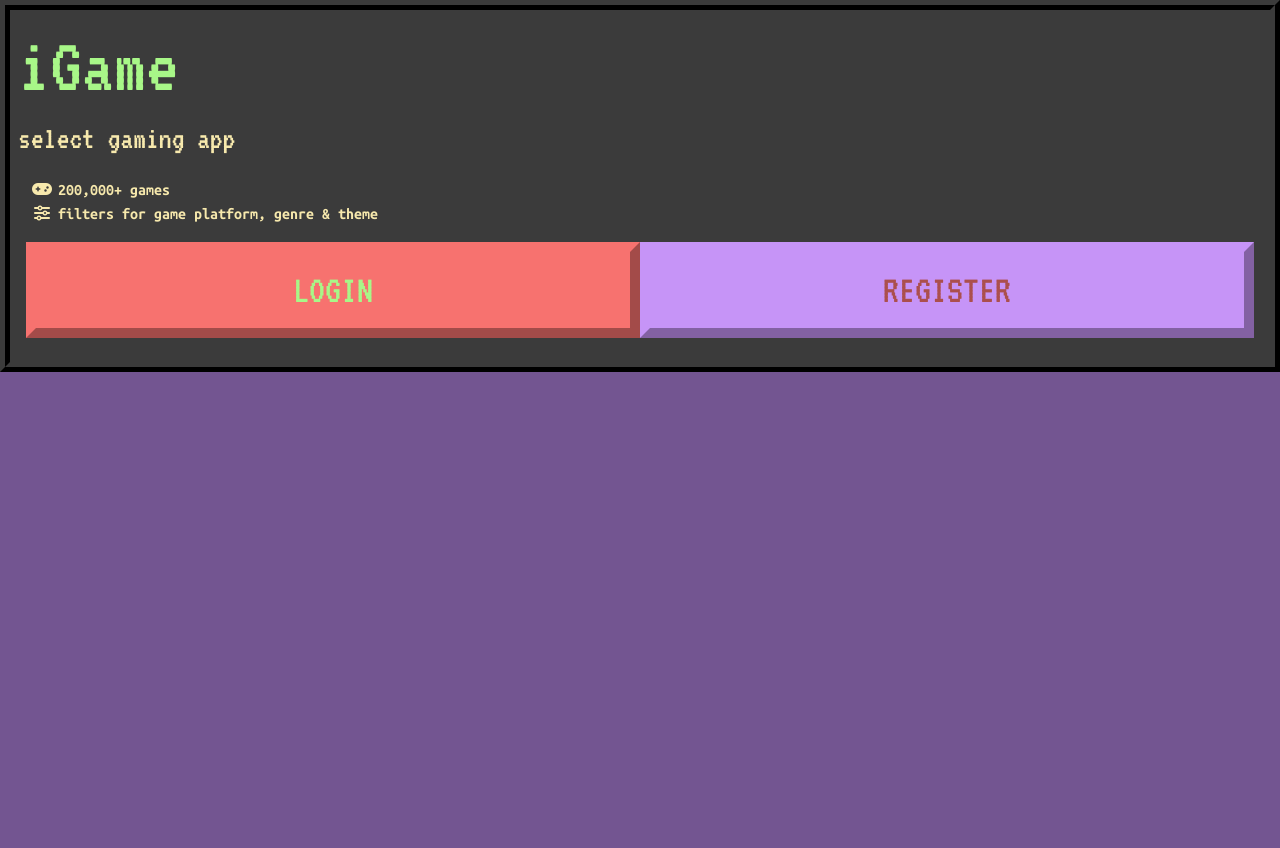
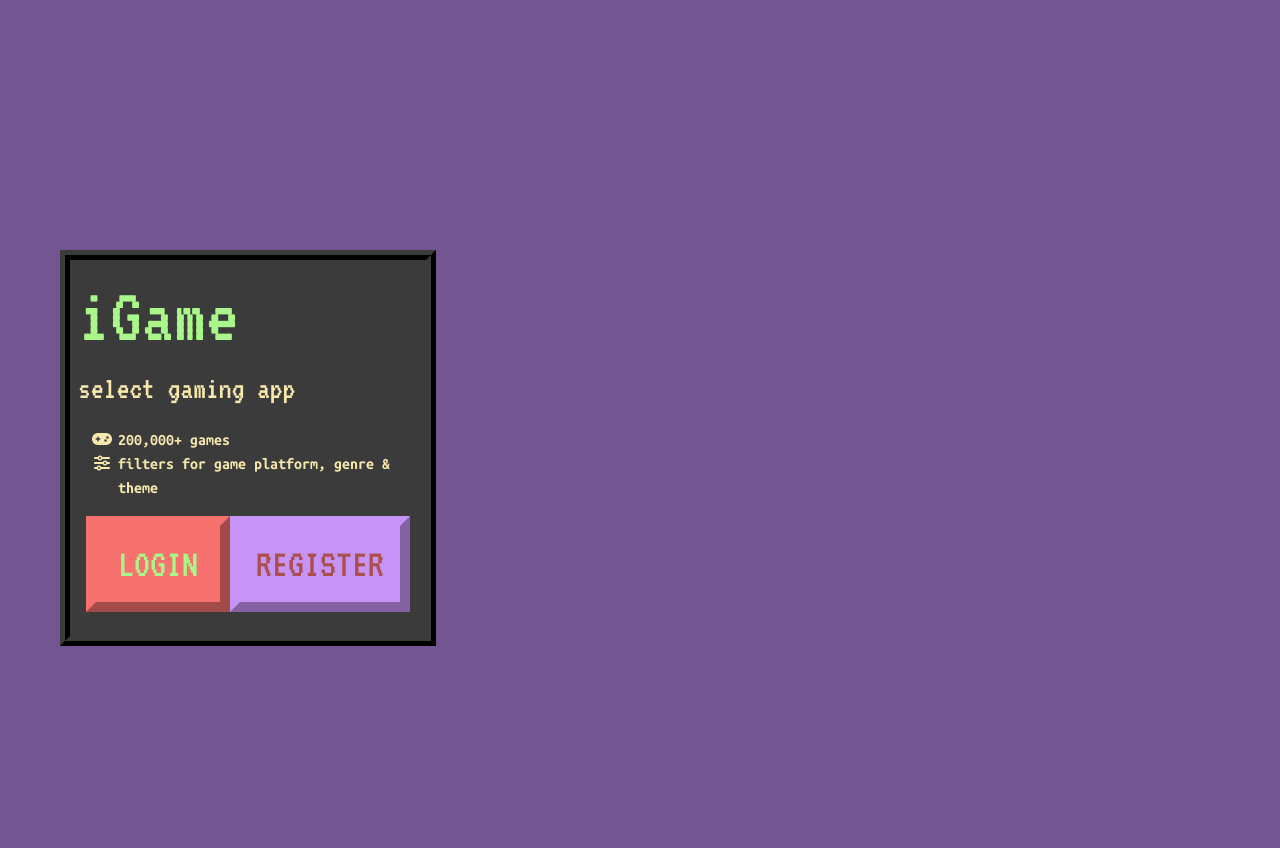
Before and after one commit to hearkelly/igame-sso, a Flask app: page / in a window 1280 px wide. Before the commit the page ends 372 px from the top, so only its background shows below. Run offline with Flask 3, Linux system fonts and the light colour scheme; parts of the project's set-up code (start-up, migrations or seed data) failed here and were passed over; some libraries are stand-ins or nearby versions.

Commit message:
initial commit - 0

```diff
--- a/iGame/templates/index.html
+++ b/iGame/templates/index.html
@@ -2,8 +2,8 @@
 {% import "bootstrap5/form.html" as wtf %}
 
 {% block page_content %}
-    <!--<div class="d-flex align-items-center min-vh-100 m-5">-->
-    <div class="container-md p-2 text-white" style="max-width:100%;background-color:#3B3B3B;border-style:ridge;border-width:10px;border-color:#3b3b3b;flex-shrink:0;">
+    <div class="container d-flex align-items-center min-vh-100 m-5" style="max-width:400px;">
+    <div class="container p-2 text-white" style="max-width:100%;background-color:#3B3B3B;border-style:ridge;border-width:10px;border-color:#3b3b3b;flex-shrink:0;">
         <h1 class="display-1 mb-0" style="color:#A8F788;font-family:VT323, monospace;">iGame</h1>
         <p class="fs-2" style="color:#F7E9AD;font-family:VT323, monospace;">select gaming app</p>
         <ul class="fa-ul" style="color:#F7E9AD;">
@@ -19,7 +19,7 @@
             </li>
         </ul>
     </div>
-    <!--</div>-->
+    </div>
     <!--
     <div class="container vertical-center">
         <div class="jumbotron jumbotron-my auto">
```
